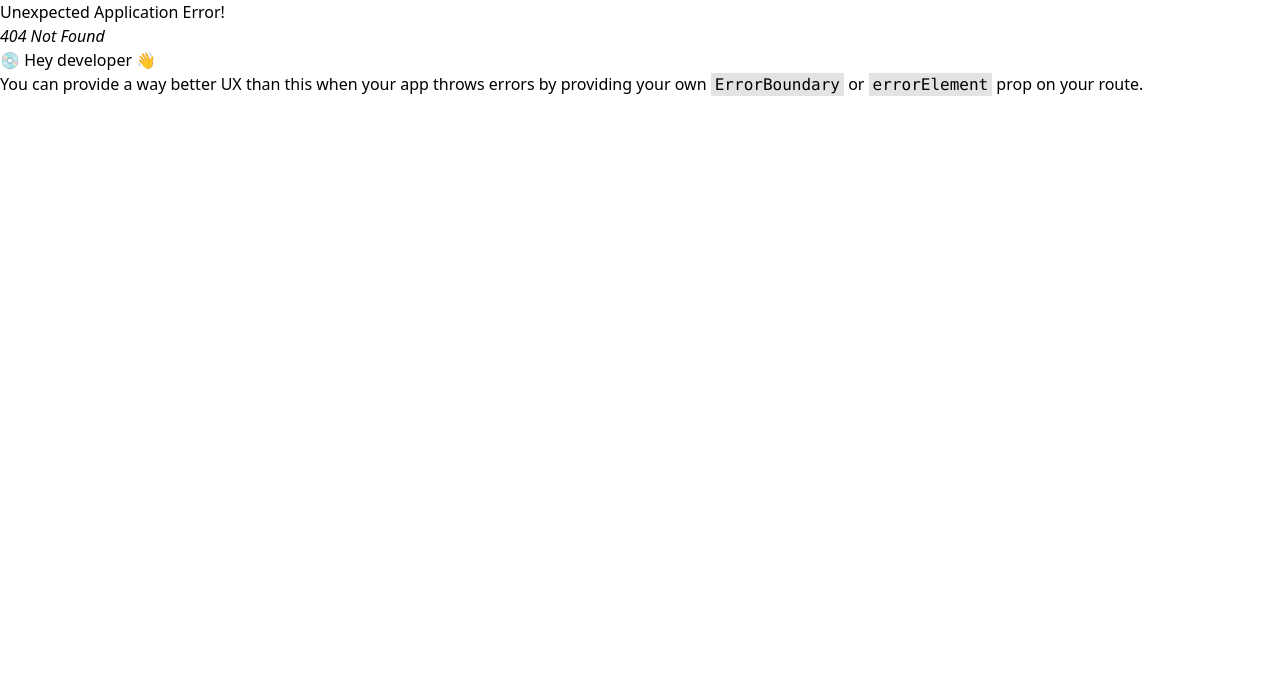
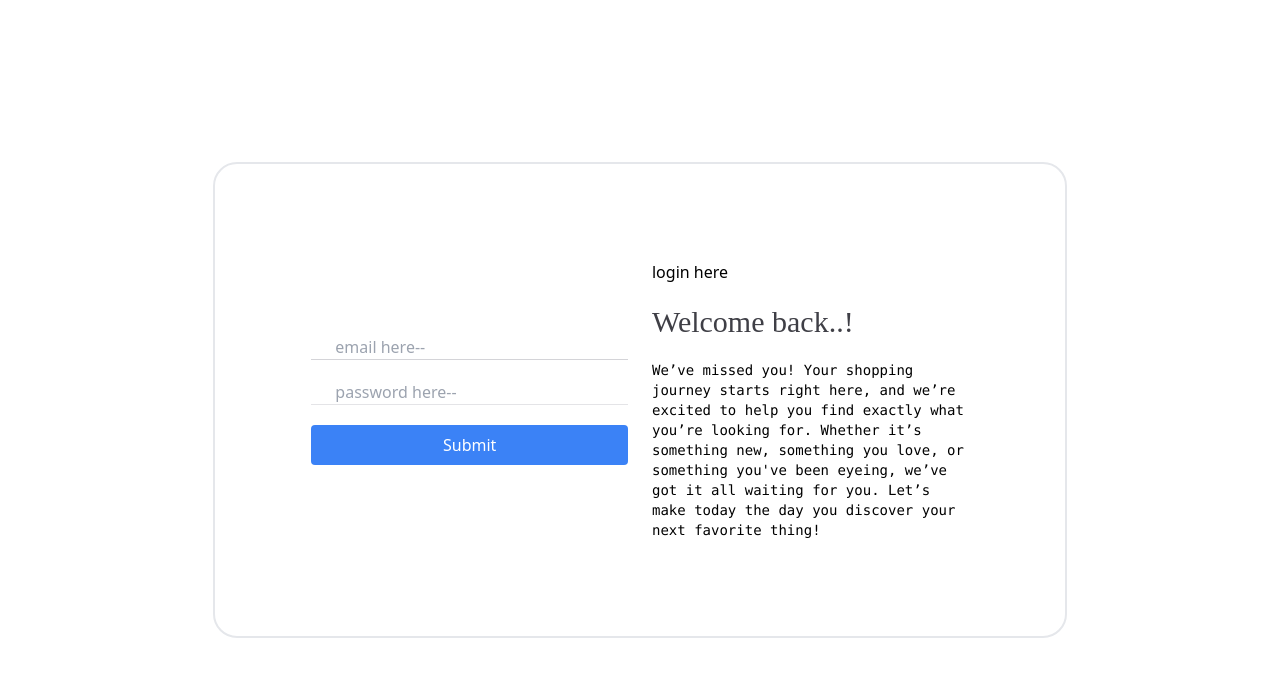
Before and after one commit to Noman-Chowdhure/shopping-site, a React (Vite) app: page /login in a window 1280 px wide. Before the commit this address had no page. Shown: the top 676 px of the page. Built offline with nearby package versions, Linux system fonts and the light colour scheme.

Commit message:
someting upgraged

```diff
--- a/package.json
+++ b/package.json
@@ -11,12 +11,14 @@
   },
   "dependencies": {
     "@gsap/react": "^2.1.1",
+    "firebase": "^11.0.1",
     "framer-motion": "^11.11.11",
     "localforage": "^1.10.0",
     "locomotive-scroll": "^5.0.0-beta.21",
     "match-sorter": "^7.0.0",
     "react": "^18.3.1",
     "react-dom": "^18.3.1",
+    "react-hook-form": "^7.53.1",
     "react-router-dom": "^6.27.0",
     "sort-by": "^1.2.0"
   },
--- a/src/Route.jsx
+++ b/src/Route.jsx
@@ -4,6 +4,7 @@ import ProductDetils from "./component/shreadPage/ProductDetils";
 import Layout from "./layout/Layout";
 import AddCart from "./component/cartPage/AddCart";
 import Products from "./component/productsPage/Products";
+import LogIN from "./component/signUp/LogIN";
 
 export const router = createBrowserRouter([
   {
@@ -25,4 +26,8 @@ export const router = createBrowserRouter([
       }
     ],
   },
+  {
+    path:'/login',
+    element:<LogIN></LogIN>
+  }
 ]);
--- a/src/component/productsPage/product/Product.jsx
+++ b/src/component/productsPage/product/Product.jsx
@@ -1,22 +1,36 @@
-import { useEffect, useState } from "react";
+import { act, useEffect, useState } from "react";
 import ProductCard from "../../shreadPage/ProductCard";
 
 const Product = () => {
   const [items, setItems] = useState([]);
+  const [itess,setItemss] = useState([]);
   useEffect(() => {
     fetch("http://localhost:5000/product")
       .then((res) => res.json())
       .then((data) => {
+        const OverEar = data.filter(abc => abc.category == 'Over-Ear Headphones')
+        const InEar = data.filter(abc=> abc.category == 'In-Ear Headphones')
         console.log(data);
-        setItems(data.slice(0, 10));
+        setItems(OverEar.slice(0, 10));
+        setItemss(InEar.slice(0,10));
       });
   }, []);
   return (
     <div>
-      <div className="sama grid grid-cols-5 gap-4 justify-center justify-items-center w-2/3 mx-auto">
+      <h1 id="productsHeading">our product</h1>
+      <div className="sama grid grid-cols-4 gap-4 justify-center justify-items-center w-2/3 mx-auto">
         {items.map((abc) => (
           <ProductCard key={abc.id} item={abc}></ProductCard>
         ))}
+      </div>
+      <div className="dhon grid grid-cols-5 gap-4 justify-center justify-items-center w-2/3 mx-auto">
+         {
+          itess.map((abc) => <ProductCard
+           key={abc.id}
+           item={abc}
+
+           ></ProductCard>)
+         }
       </div>
     </div>
   );
--- a/src/component/shreadPage/ProductCard.jsx
+++ b/src/component/shreadPage/ProductCard.jsx
@@ -1,21 +1,46 @@
 import { Link } from "react-router-dom";
 
 const ProductCard = ({ item }) => {
-  const { image, rating, name, id } = item;
+  const { image,title, name, id } = item;
   return (
-    <div className=" w-full aspect-square">
-      <div id="productCard">
-        <div className="text-section">
-          <img className=" aspect-square mix-blend-darken" src={image} alt="" />
-          <h1 className=" text-2xl font-safari">{name}</h1>
-          <p className=" text-orange-400">{rating}</p>
-          <Link className=" btnn" to={`/productDetils/${id}`}>
-            go to detils
-          </Link>
-        </div>
+    <Link to={`/productDetils/${id}`}>
+    <div
+
+
+      className="w-full aspect-auto p-5 rounded-3xl shadow-lg flex"
+    >
+
+      <div className="box">
+        <img
+           id="samar_card"
+          className=" mix-blend-darken aspect-square object-contain"
+          src={image}
+          alt=""
+        />
+
+        <p className=" font-safari font-extralight">{name}</p>
+
+        <svg
+          xmlns="http://www.w3.org/2000/svg"
+          fill="none"
+          viewBox="0 0 24 24"
+          strokeWidth={1.5}
+          stroke="currentColor"
+          className="size-6"
+        >
+          <path
+            strokeLinecap="round"
+            strokeLinejoin="round"
+            d="M12 9v6m3-3H9m12 0a9 9 0 1 1-18 0 9 9 0 0 1 18 0Z"
+          />
+        </svg>
       </div>
     </div>
+    </Link>
+
   );
 };
 
+
+
 export default ProductCard;
--- a/src/component/shreadPage/ProductDetils.jsx
+++ b/src/component/shreadPage/ProductDetils.jsx
@@ -5,13 +5,14 @@ const ProductDetils = () => {
   const dataInfo = useLoaderData();
   const {
     image,
-    color,
+    current_color,
     title,
+    long_details,
     rating,
     name,
     price,
     category,
-    availableColors,
+    available_color
   } = dataInfo;
   const handleCart = () => {
     fetch("http://localhost:5000/products", {
@@ -34,23 +35,24 @@ const ProductDetils = () => {
       <div className=" space-y-4">
         <p>{title}</p>
         <h1 className=" text-5xl capitalize font-safari ">{name}</h1>
+        <p>{long_details}</p>
         <p>${price}</p>
         <p className=" text-orange-500">{rating}</p>
         <p>{category}</p>
 
         <div className=" flex gap-4 items-center">
           <h1>availableColors</h1>
-          <div style={{ backgroundColor:availableColors[0]}} className=" w-4 h-4 rounded-full"></div>
-          <div style={{ backgroundColor:availableColors[1]}} className=" w-4 h-4 rounded-full"></div>
-          <div style={{ backgroundColor:availableColors[2]}} className=" w-4 h-4 rounded-full"></div>
+          <div style={{ backgroundColor:available_color[0]}} className=" w-4 h-4 rounded-full"></div>
+          <div style={{ backgroundColor:available_color[1]}} className=" w-4 h-4 rounded-full"></div>
+          <div style={{ backgroundColor:available_color[2]}} className=" w-4 h-4 rounded-full"></div>
 
         </div>
 
         <div className=" flex gap-x-4">
-          <p>color:{color}</p>
+          <p>color:{current_color}</p>
           <div
             className=" w-6 h-6 rounded-full"
-            style={{ backgroundColor: color }}
+            style={{ backgroundColor: current_color }}
           ></div>
         </div>
         <button onClick={handleCart} className=" btnn capitalize">
--- /dev/null
+++ b/src/component/signUp/LogIN.jsx
@@ -0,0 +1,70 @@
+import { useContext } from "react";
+import { AuthContext } from "../../provider/Provider";
+
+const LogIN = () => {
+
+   const {createUser} = useContext(AuthContext)
+
+    const onSubmit = (data) => {
+      data.preventDefault();
+      const mail = data.target.email.value;
+      const pass = data.target.password.value;
+      console.log(mail,pass);
+
+      createUser(mail,pass)
+       .then(result => {
+        console.log(result.user)
+       })
+       .catch(error => {
+        console.log(error)
+       })
+    };
+
+    return (
+      <div className="w-full h-screen grid justify-center items-center">
+        <div className="body rounded-3xl w-2/3 h-fit p-24 border-2 mx-auto grid grid-cols-2 justify-center justify-items-center items-center gap-6">
+
+          <div className="form_section w-full">
+            <form
+              onSubmit={onSubmit}
+              className="grid w-full grid-cols-1 space-y-5"
+            >
+              <input
+                type="email"
+                name="email"
+                id="email"
+                placeholder="email here--"
+                className="w-full border-b-[1px] border-zinc-300 outline-none bg-transparent ps-6" // Removed h-full
+              />
+
+              <input
+                type="password"
+                name="password"
+                id="password"
+                placeholder="password here--"
+                className="w-full border-b-[1px] border-zinc-200 outline-none bg-transparent ps-6" // Changed to password for better UX
+              />
+              <input
+                type="submit"
+                className="w-full bg-blue-500 text-white py-2 rounded"
+              />
+            </form>
+          </div>
+
+          <div className="text_section">
+            <p>login here</p>
+            <h1 className=" text-3xl text-zinc-700 font-safari  my-5">Welcome back..!</h1>
+            <p className=" text-sm font-mono">
+              We’ve missed you! Your shopping journey starts right here, and we’re
+              excited to help you find exactly what you’re looking for. Whether
+              it’s something new, something you love, or something you've been
+              eyeing, we’ve got it all waiting for you. Let’s make today the day
+              you discover your next favorite thing!
+            </p>
+          </div>
+        </div>
+      </div>
+    );
+  };
+
+  export default LogIN;
--- /dev/null
+++ b/src/component/signUp/SignUp.jsx
@@ -0,0 +1,12 @@
+
+const SignUp = () => {
+  return (
+    <div className=" w-full h-screen ">
+        <div className="body w-2/3 mx-auto">
+
+        </div>
+    </div>
+  )
+}
+
+export default SignUp
--- /dev/null
+++ b/src/firebase/firebase.config.js
@@ -0,0 +1,19 @@
+// Import the functions you need from the SDKs you need
+import { initializeApp } from "firebase/app";
+// TODO: Add SDKs for Firebase products that you want to use
+// https://firebase.google.com/docs/web/setup#available-libraries
+
+// Your web app's Firebase configuration
+const firebaseConfig = {
+  apiKey: "AIzaSyB4c_8i7yKKL8S8AEE5-8FoGMMH6RZ3eME",
+  authDomain: "shopping-f5804.firebaseapp.com",
+  projectId: "shopping-f5804",
+  storageBucket: "shopping-f5804.firebasestorage.app",
+  messagingSenderId: "520171705536",
+  appId: "1:520171705536:web:b0c59f71b5edd403f78925"
+};
+
+// Initialize Firebase
+const app = initializeApp(firebaseConfig);
+
+export default app;
--- a/src/index.css
+++ b/src/index.css
@@ -7,6 +7,25 @@
 .btnn
 {
   @apply border-[1px] border-zinc-700 rounded-full px-5 py-1
+}
+
+
+#samar_card:hover{
+  scale: 1.1;
+  transition: 1s ease-out;
+
+}
+
+
+#productsHeading
+{
+   text-transform: capitalize;
+   font-weight: 800;
+   color: rgba(225, 225, 225, 0.83);
+   z-index: -2;
+   font-size:20vw;
+   font-family: 'Times New Roman', Times, serif;
+   position: absolute;
 }
 
 #aboutUs
--- a/src/layout/navBar/Navbar.jsx
+++ b/src/layout/navBar/Navbar.jsx
@@ -14,7 +14,7 @@ const Navbar = () => {
   return (
     <div className=" absolute z-30 w-full h-fit my-4 grid grid-cols-3 justify-center justify-items-center">
       <div className="login">
-        <Link>
+        <Link to='/login'>
           <svg
             xmlns="http://www.w3.org/2000/svg"
             fill="none"
--- a/src/main.jsx
+++ b/src/main.jsx
@@ -3,9 +3,12 @@ import * as ReactDOM from "react-dom/client";
 import { RouterProvider } from "react-router-dom";
 import { router } from "./Route";
 import "./index.css";
+import Provider from "./provider/Provider";
 
 ReactDOM.createRoot(document.getElementById("root")).render(
   <React.StrictMode>
-    <RouterProvider router={router} />
+    <Provider>
+      <RouterProvider router={router} />
+    </Provider>
   </React.StrictMode>
 );
--- /dev/null
+++ b/src/provider/Provider.jsx
@@ -0,0 +1,26 @@
+import  { createContext, useState } from 'react'
+import { createUserWithEmailAndPassword, getAuth } from "firebase/auth";
+import app from '../firebase/firebase.config';
+
+
+const auth = getAuth(app)
+
+export const AuthContext = createContext(null)
+const Provider = ({children}) => {
+    const [user,setUser] = useState(null)
+    const createUser = (email,password) => {
+       return createUserWithEmailAndPassword(auth,email,password)
+
+    }
+    const userinfo = {
+        user,
+        createUser
+    }
+  return (
+    <AuthContext.Provider value={userinfo}>
+      {children}
+    </AuthContext.Provider>
+  )
+}
+
+export default Provider
```
Also changed, not shown: 1 other file (tests, documents, lock files or other folders).
